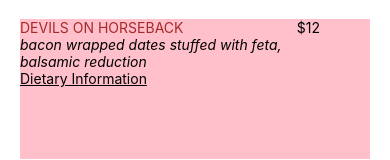
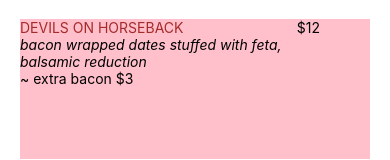
Before and after one commit to keerthijangam23/restaurant-menu-react-native, a React Native app: screen / in a window 390 px wide. Shown: the part 587-747 px from the top of the page. Built offline with nearby package versions, Linux system fonts and the light colour scheme.

Commit message:
Add complimentary property in static data and also render it in components according to the condition

```diff
--- a/StaticData/AppetizersData.ts
+++ b/StaticData/AppetizersData.ts
@@ -17,7 +17,8 @@ export const Appetizers = [
       description: "bacon wrapped dates stuffed with feta, balsamic reduction",
 
       price: "$12",
-      Diet: "Dietary Information",
+      complimentary: "~ extra bacon $3",
+      // Diet: "Dietary Information",
       // itemImage: require("../assets/10.jpg"),
     },
   },
--- a/StaticData/DesssertsData.ts
+++ b/StaticData/DesssertsData.ts
@@ -5,7 +5,8 @@ export const Desserts = [
       itemName: "TRES LECHES CAKE",
       description: "Strawberry compote, Strawberry balsamic",
       price: "$9",
-      Diet: "Dietary Information",
+      complimentary:
+        "~Jorge Ordonez & Co. Victoria 2-Malaga, Spain $10.00 glass",
       // itemImage: require("../assets/11.jpg"),
     },
   },
@@ -15,7 +16,7 @@ export const Desserts = [
       itemName: "KEY LIME PUDDING",
       description: "Chantilly cream & wafer cookies",
       price: "$8",
-      Diet: "Dietary Information",
+      // Diet: "Dietary Information",
       // itemImage: require("../assets/12.jpg"),
     },
   },
@@ -25,7 +26,6 @@ export const Desserts = [
       itemName: "HOUSE MADE ICE CREAM",
       description: "Blood orange sherbet",
       price: "$9",
-      Diet: "Dietary Information",
       itemImage: require("../assets/13.jpg"),
     },
   },
@@ -36,7 +36,7 @@ export const Desserts = [
       description:
         "Made with carrot, pineapple, coconuts, and raisins, with cream cheese frosting",
       price: "$6",
-      Diet: "Dietary Information",
+      // Diet: "Dietary Information",
       // itemImage: require("../assets/14.jpg"),
     },
   },
@@ -47,9 +47,8 @@ export const Desserts = [
       description:
         "Fresh mixed berries served in a white chocolate merinque basket with a passion fruit anglaise",
       price: "$7",
-      Diet: "Dietary Information",
+      // Diet: "Dietary Information",
       // itemImage: require("../assets/15.jpg"),
-
     },
   },
   {
@@ -59,7 +58,7 @@ export const Desserts = [
       description:
         "Coconut semifreddo, raspberry whipped creme franche, honey tuile & raspberry reduction",
       price: "$8",
-      Diet: "Dietary Information",
+      // Diet: "Dietary Information",
       // itemImage: require("../assets/16.jpg"),
     },
   },
--- a/StaticData/MainEntreesData.ts
+++ b/StaticData/MainEntreesData.ts
@@ -5,7 +5,6 @@ export const MainEntrees = [
       itemName: "GRILLED FAROE ISLAND SALMON",
       description: "quinona, oyster mushrooms, brussels sprout leaves",
       price: "$26",
-      Diet: "Dietary Information",
       itemImage: require("../assets/1.jpeg"),
     },
   },
@@ -15,7 +14,6 @@ export const MainEntrees = [
       itemName: "PAN ROASTED DUCK BREAST",
       description: "herbed farro, orange-frisee salad, honey gastrique",
       price: "$29",
-      Diet: "Dietary Information",
       // itemImage: require("../assets/2.jpg"),
     },
   },
@@ -23,13 +21,9 @@ export const MainEntrees = [
     title: "MAIN ENTREES",
     about: {
       itemName: "CRISPY DUCK IN PORT CHERRY SAUCE",
-
       description:
         "roasted turnips, parnips, rutabaga and carrots with cornmeal, johnnycake wrapped duck confit, bok choy",
-
       price: "$36",
-
-      Diet: "Dietary Information",
       // itemImage: require("../assets/3.jpeg"),
     },
   },
@@ -39,7 +33,6 @@ export const MainEntrees = [
       itemName: "CASSOULET",
       description: "garlic and herb sausage, duck confit, cannellini beans",
       price: "$19",
-      Diet: "Dietary Information",
       itemImage: require("../assets/4.jpg"),
     },
   },
@@ -47,12 +40,10 @@ export const MainEntrees = [
     title: "MAIN ENTREES",
     about: {
       itemName: "TENDERLOIN OF BEEF WELLINGTON",
-
-      description:
-        "foie gras, spinach, duxelles  ~ Add Bearnaise, Red Wine, or Bordelaise sauce for $2 extra",
-
+      description: "foie gras, spinach, duxelles ",
       price: "$48",
-      Diet: "Dietary Information",
+      complimentary:
+        "~ Add Bearnaise, Red Wine, or Bordelaise sauce for $2 extra",
       // itemImage: require("../assets/5.jpg"),
     },
   },
@@ -60,11 +51,8 @@ export const MainEntrees = [
     title: "MAIN ENTREES",
     about: {
       itemName: "HERB ROASTED PORK",
-
       description: "with Creamy Polenta, Sun-Dried Tomato Jus @ Feta Gremolata",
-
       price: "$28",
-      Diet: "Dietary Information",
       // itemImage: require("../assets/6.jpg"),
     },
   },
@@ -72,12 +60,9 @@ export const MainEntrees = [
     title: "MAIN ENTREES",
     about: {
       itemName: "CLASSIC NEW YORK SIRLOIN",
-
-      description:
+      complimentary:
         "~ Add Jumbo Gulf Shrimp with garlic, white wine, lemon for $9",
-
       price: "$26",
-      Diet: "Dietary Information",
       // itemImage: require("../assets/7.jpg"),
     },
   },
@@ -87,7 +72,6 @@ export const MainEntrees = [
       itemName: "IDAHO RED TROUT",
       description: "green lentils, chanterelle mushrooms, Waldoboro turnip",
       price: "$25",
-      Diet: "Dietary Information",
       // itemImage: require("../assets/8.jpg"),
     },
   },
--- a/components/AppetizersList.tsx
+++ b/components/AppetizersList.tsx
@@ -73,7 +73,7 @@ const MainEntreesList = () => {
               <View style={styles.innerContainer}>
                 <Text style={styles.item}>{item.about.itemName}</Text>
                 <Text style={styles.description}>{item.about.description}</Text>
-                <Text style={styles.diet}>{item.about.Diet}</Text>
+               {item.about.Diet ?<Text style={styles.diet}>{item.about.Diet}</Text> : <Text>{item.about.complimentary}</Text>}
               </View>
               <View>
                 <Text style={styles.price}>{item.about.price}</Text>
--- a/components/DessertsList.tsx
+++ b/components/DessertsList.tsx
@@ -74,7 +74,9 @@ const MainEntreesList = () => {
               <View style={styles.innerContainer}>
                 <Text style={styles.item}>{item.about.itemName}</Text>
                 <Text style={styles.description}>{item.about.description}</Text>
-                <Text style={styles.diet}>{item.about.Diet}</Text>
+                {item.about.complimentary && (
+                  <Text>{item.about.complimentary}</Text>
+                )}
               </View>
               <View>
                 <Text style={styles.price}>{item.about.price}</Text>
--- a/components/MainEntreesList.tsx
+++ b/components/MainEntreesList.tsx
@@ -31,9 +31,7 @@ const styles = StyleSheet.create({
     width: 350,
     height: 140,
   },
-  diet: {
-    textDecorationLine: "underline",
-  },
+
   price: { flexShrink: 1 },
   itemImage: {
     width: 100,
@@ -73,8 +71,16 @@ const MainEntreesList = () => {
               </View>
               <View style={styles.innerContainer}>
                 <Text style={styles.item}>{item.about.itemName}</Text>
-                <Text style={styles.description}>{item.about.description}</Text>
-                <Text style={styles.diet}>{item.about.Diet}</Text>
+                {item.about.description ? (
+                  <View>
+                    <Text style={styles.description}>
+                      {item.about.description}
+                    </Text>
+                    <Text>{item.about.complimentary}</Text>
+                  </View>
+                ) : (
+                  <Text>{item.about.complimentary}</Text>
+                )}
               </View>
               <View>
                 <Text style={styles.price}>{item.about.price}</Text>
```
